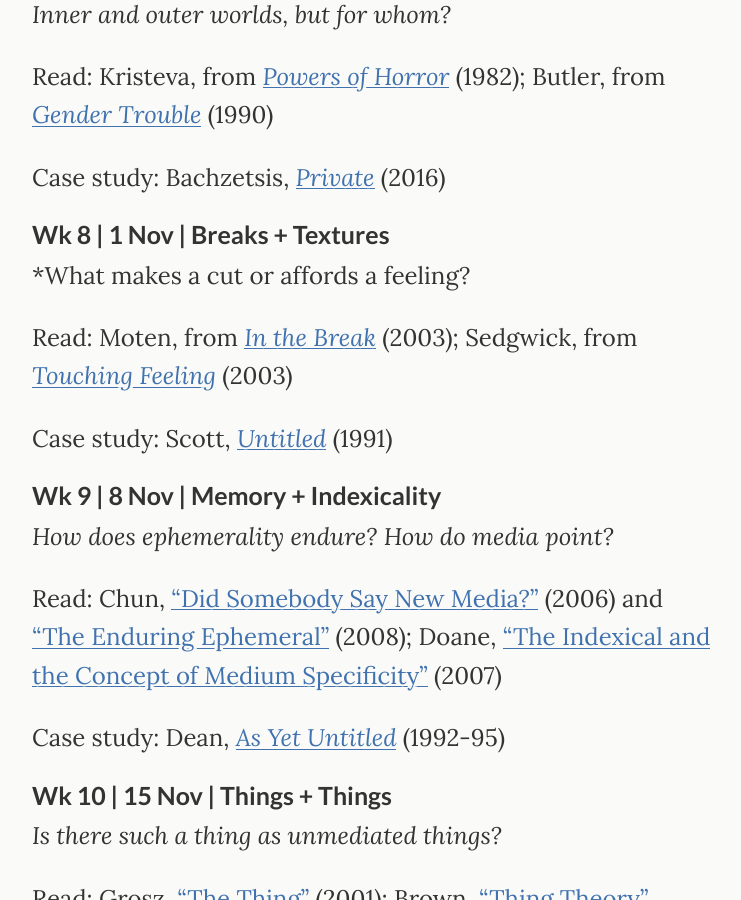
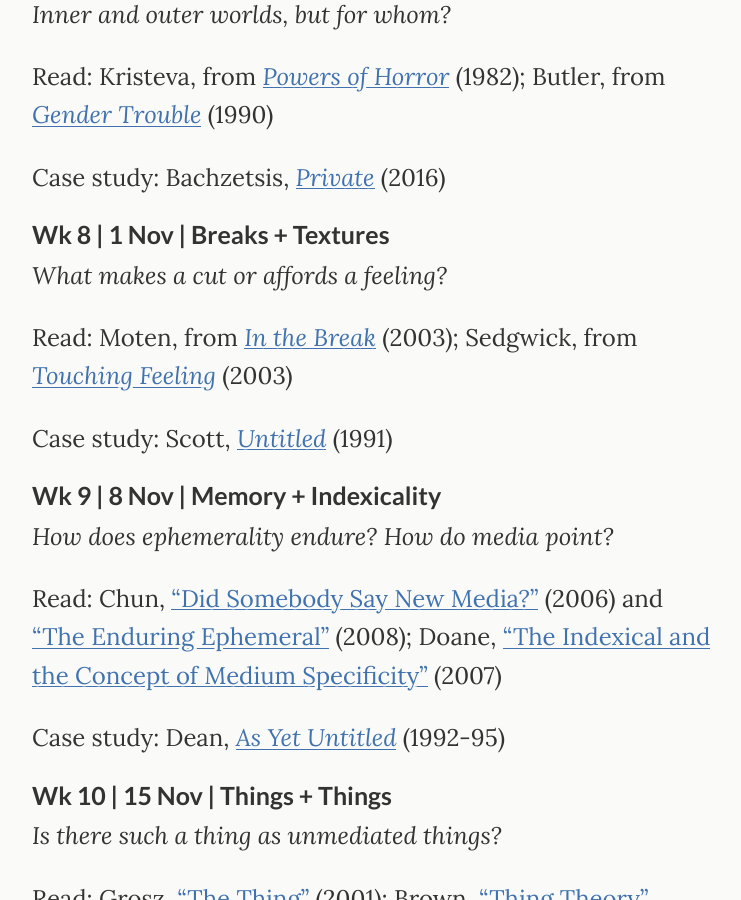
Before and after one commit to jentery/cspt500, a Jekyll site: the page built from index.md, in a window 1280 px wide and 900 px high, scrolled down 2003 px. Shown: the whole window, without its empty margins (266-1007 px from the left). Built offline with Jekyll 4.4.1, drawn with Linux system fonts in a browser that asks for light colours.

```diff
--- a/index.md
+++ b/index.md
@@ -71,7 +71,7 @@ Case study: Bachzetsis, [*Private*](http://www.alexandrabachzetsis.com/index.php
 <!-- Further reading: http://eng5010.pbworks.com/f/ButlerBodiesThatMatterEx.pdf -->
 
 ### Wk 8 | 1 Nov | Breaks + Textures
-*What makes a cut or affords a feeling?
+*What makes a cut or affords a feeling?*
 
 Read: Moten, from [*In the Break*](http://www.jenteryteaches.com/noneshall/cspt/motenBreak.pdf) (2003); Sedgwick, from [*Touching Feeling*](http://www.jenteryteaches.com/noneshall/cspt/sedgwickTF.pdf) (2003)
 
```
Also changed, not shown: 2 other files.
